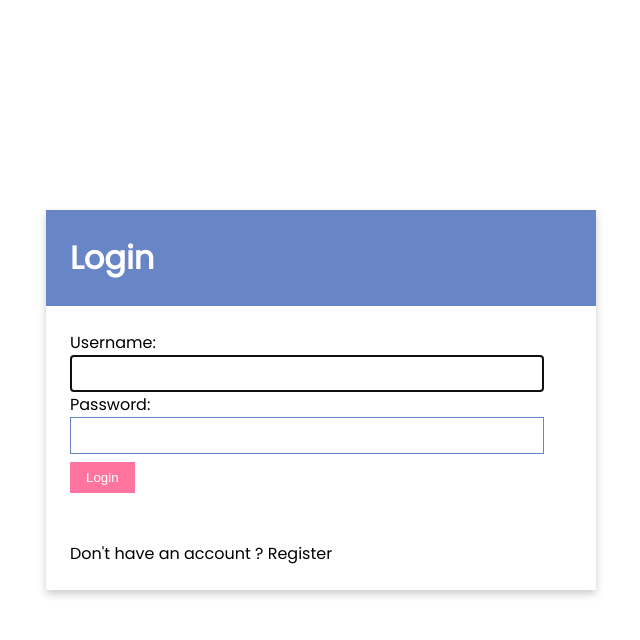
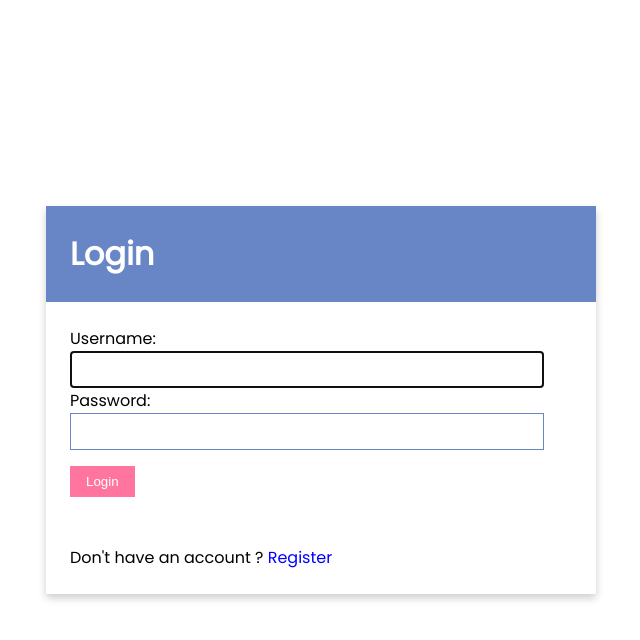
Before and after one commit to AndroShivam/todo-app-with-auth, a Django app: page /login/ in a window 1280 px wide. Shown: the top 640 px of the page, without its empty margins (319-959 px from the left). Run offline with Django 3.2, Linux system fonts and the light colour scheme; some libraries are stand-ins or nearby versions.

Commit message:
UI related changes

```diff
--- a/base/static/base/main.css
+++ b/base/static/base/main.css
@@ -21,6 +21,10 @@
     color: black;
 }
 
+.link {
+    color: blue;
+}
+
 /* Utils */
 input[type='text'],
 input[type='password'],
@@ -32,7 +36,7 @@
 
 input[type='submit']{
     padding: 8px 16px;
-    margin-top: 8px;
+    margin-top: 16px;
 }
 
 .primary-btn {
--- a/base/templates/base/login.html
+++ b/base/templates/base/login.html
@@ -16,7 +16,7 @@
     <div style="margin: 24px;">
         Don't have an account ?
         <a href="{% url 'register' %}">
-            Register
+            <span class="link">Register</span>
         </a>
     </div>
 
--- a/base/templates/base/register.html
+++ b/base/templates/base/register.html
@@ -16,7 +16,7 @@
     <div style="margin: 24px;">
         Already have an account ?
         <a href="{% url 'login' %}">
-            Login
+            <span class="link">Login</span>
         </a>
     </div>
 
--- a/base/templates/base/task_confirm_delete.html
+++ b/base/templates/base/task_confirm_delete.html
@@ -8,7 +8,7 @@
         <form action="" method="POST">
             {% csrf_token %}
             <button class="primary-btn" type="submit" value="Yes">Yes</button>
-            <a class="primary-btn" href="{% url 'tasks' %}">No</a>
+            <button class="primary-btn"  href="{% url 'tasks' %}">No</button>
         </form>
     </div>
 {% endblock content %}
```
Also changed, not shown: base/views.py (+3 -5 lines).
